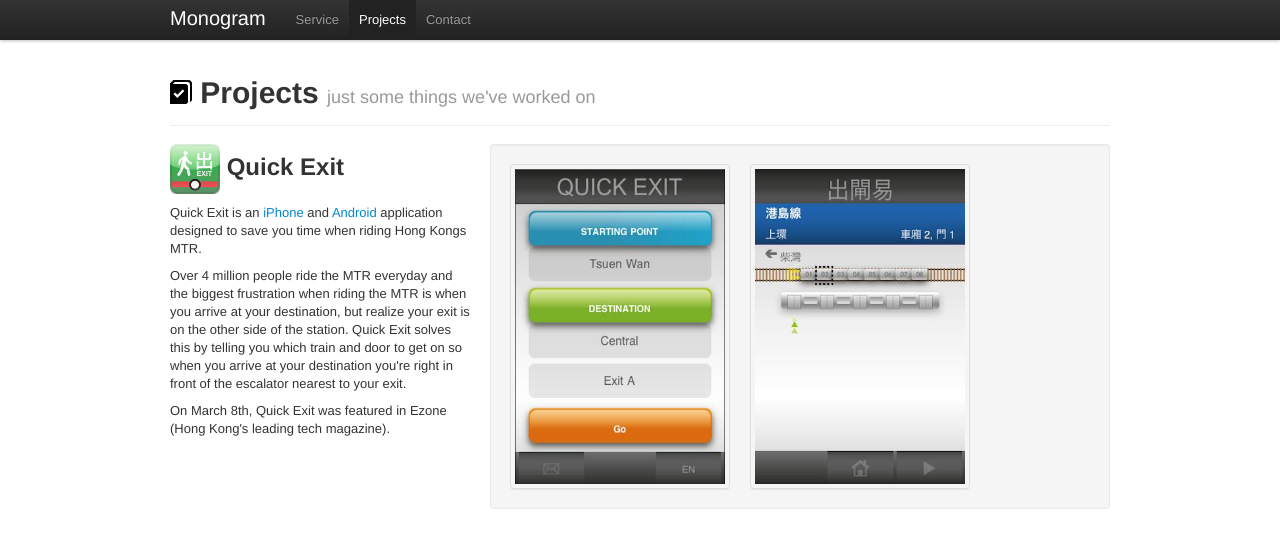
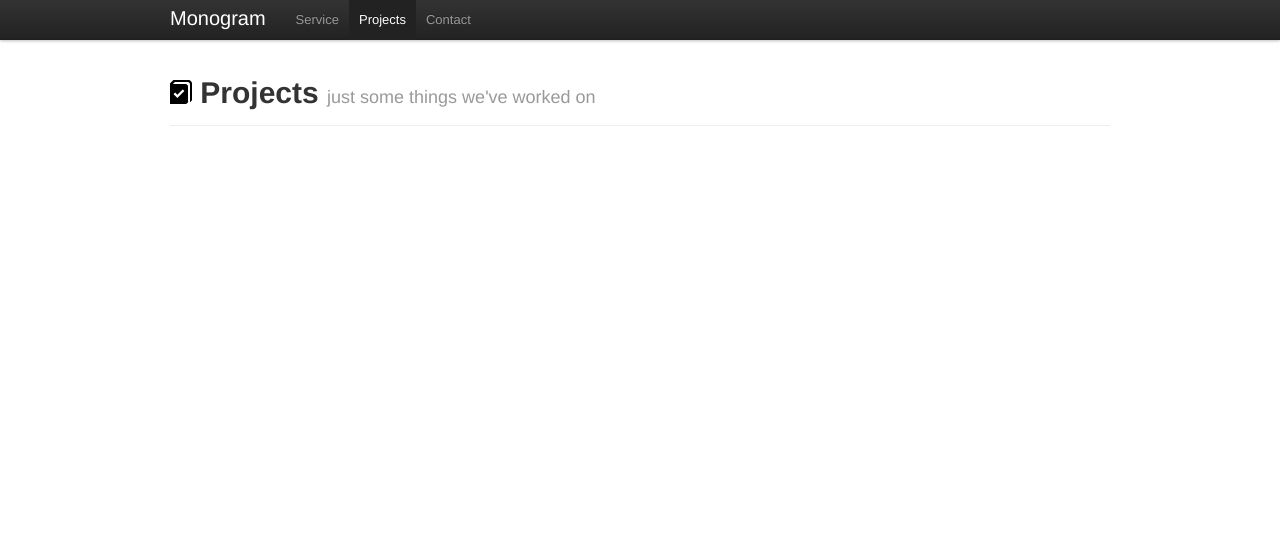
Before and after one commit to Monogram/monogram.github.com, a plain HTML site: page projects.html in a window 1280 px wide. Drawn offline with Linux system fonts and the light colour scheme.

Commit message:
remove projects

```diff
--- a/projects.html
+++ b/projects.html
@@ -40,34 +40,6 @@
         </h1>
       </div>
 
-      <div class="row">
-
-        <div class="span4">
-          <h2><img height="50px" width="50px" src="bootstrap/img/quick_exit/icon.jpg"/> Quick Exit</h2>
-          <p>Quick Exit is an <a href="http://itunes.apple.com/hk/app/quick-exit/id505759332?mt=8">iPhone</a> and <a href="https://play.google.com/store/apps/details?id=com.MTRApp&hl=en">Android</a> application designed to save you time when riding Hong Kongs MTR.</p>
-          <p>Over 4 million people ride the MTR everyday and the biggest frustration when riding the MTR is when you arrive at your destination, but realize your exit is on the other side of the station.  Quick Exit solves this by telling you which train and door to get on so when you arrive at your destination you're right in front of the escalator nearest to your exit.</p>
-          <p>On March 8th, Quick Exit was featured in Ezone (Hong Kong's leading tech magazine).</p>
-        </div>
-
-        <div class="span8">
-          <div class="well">
-            <ul class="thumbnails">
-              <li class="span3">
-                <div class="thumbnail">
-                  <img src="bootstrap/img/quick_exit/ss1.png" alt="">
-                </div>
-              </li>
-              <li class="span3">
-                <div class="thumbnail">
-                  <img src="bootstrap/img/quick_exit/ss2.png" alt="">
-                </div>
-              </li>
-            </ul>
-          </div>
-
-        </div>
-
-      </div>
 
 
     </div> <!-- /container -->
```
Also changed, not shown: contact.html (+0 -1 lines), index.html (+0 -1 lines).
